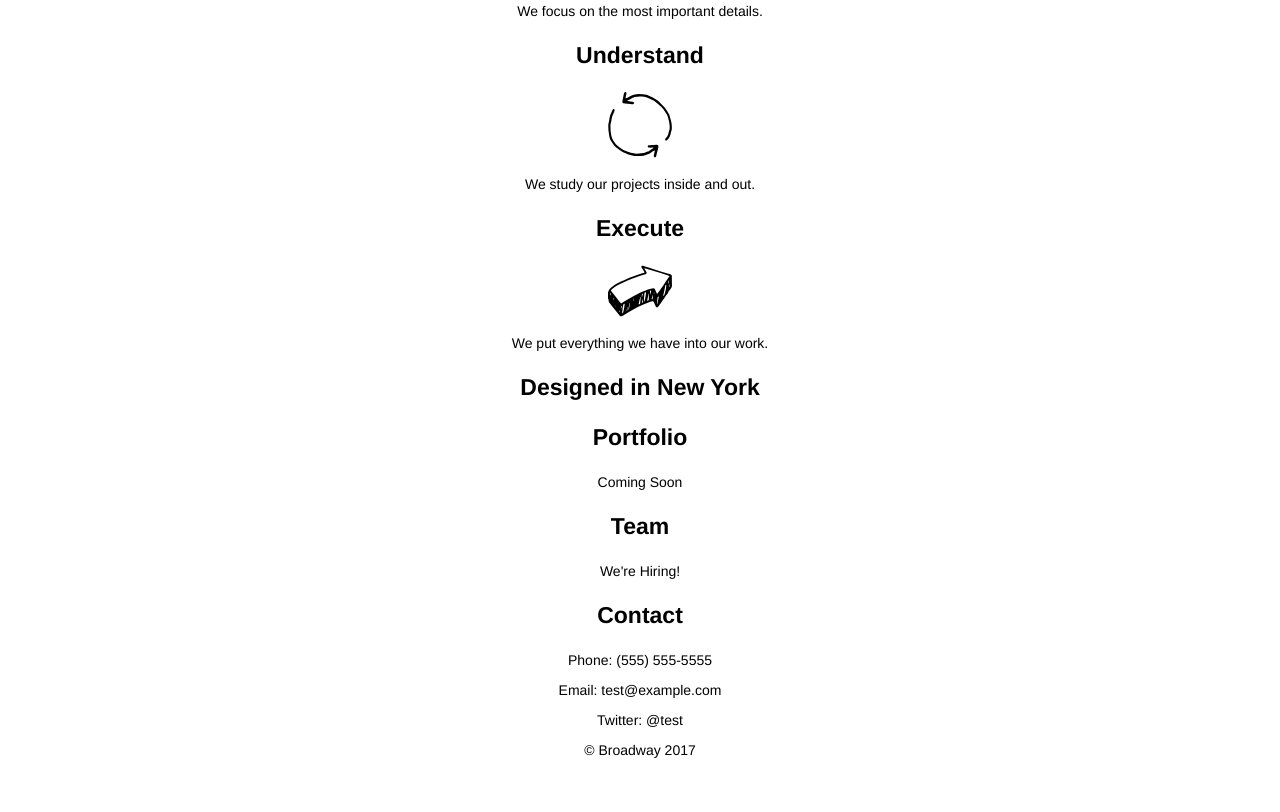
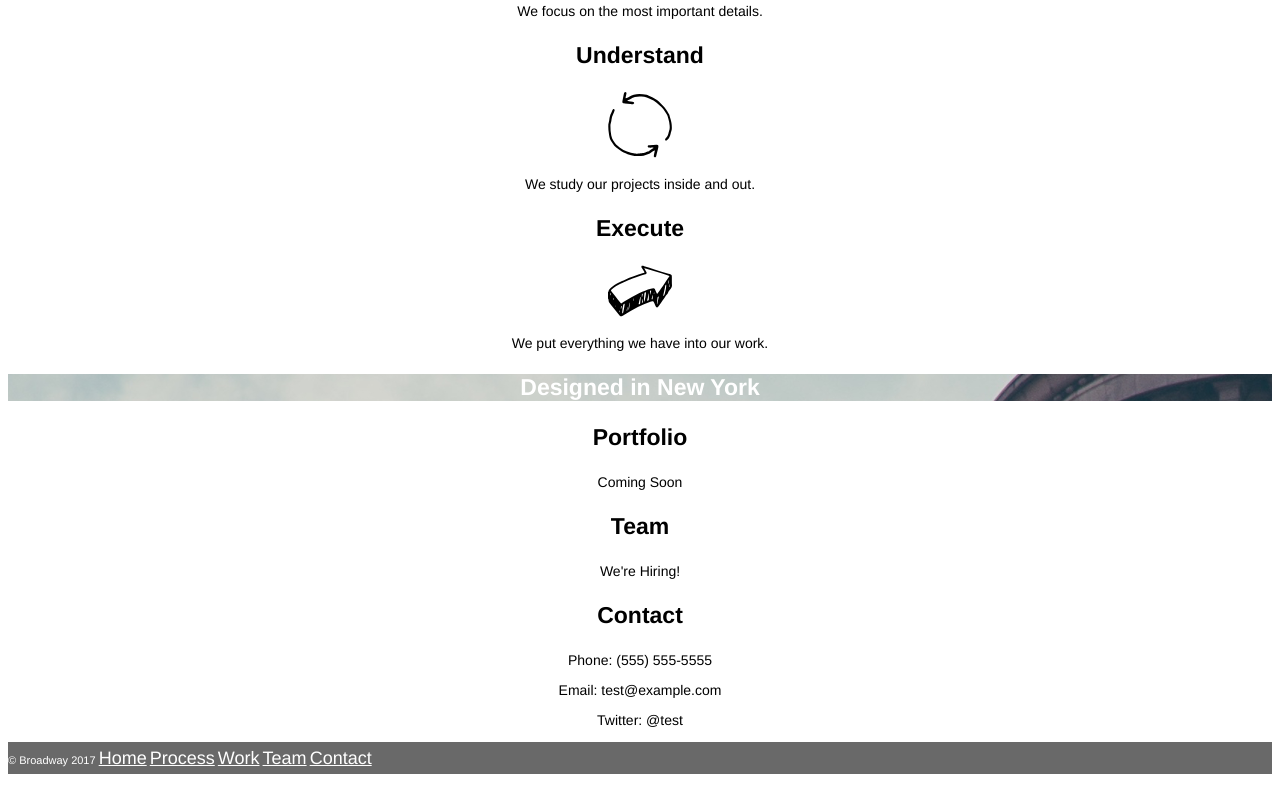
Before and after one commit to carolynhaines/Broadway, a plain HTML site: page index.html in a window 1280 px wide. Shown: the part 524-1336 px from the top of the page. After the commit the page ends 1309 px from the top, so only its background shows below. Drawn offline with Linux system fonts and the light colour scheme.

Commit message:
Finish all styling

```diff
--- a/index.html
+++ b/index.html
@@ -56,13 +56,11 @@
 <!-- Footer Bar -->
     <footer>
      <p class="footer">© Broadway 2017
-       <nav>
          <a href="index.html" class="nav">Home</a>
          <a href="index.html" class="nav">Process</a>
          <a href="index.html" class="nav">Work</a>
          <a href="index.html" class="nav">Team</a>
          <a href="index.html" class="nav">Contact</a>
-       </nav>
      </p>
     </footer>
 
--- a/resources/css/style.css
+++ b/resources/css/style.css
@@ -32,3 +32,15 @@ p {
   color: White;
   line-height: 32px;
 }
+
+#image-subhead {
+  color: White;
+  background-image: url(../images/the-flatiron-building.png);
+}
+
+.footer {
+font-size: 11px;
+  text-align: left;
+  color: White;
+  background-color: dimgray;
+}
```
